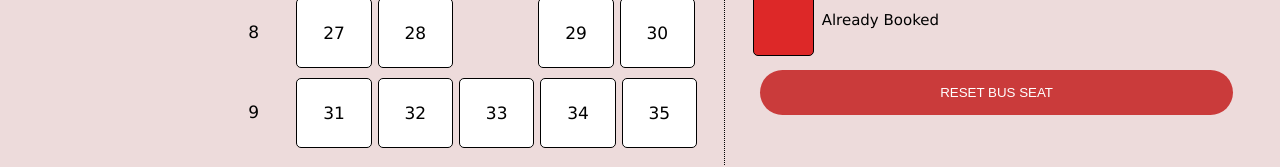
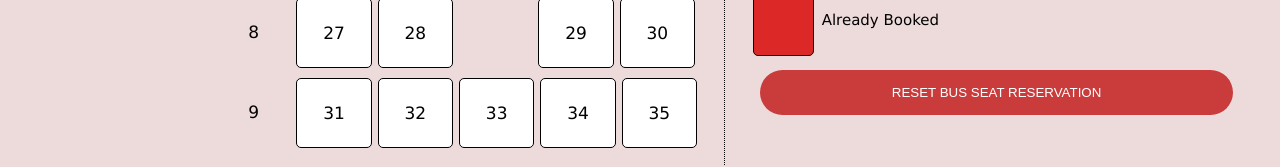
Before and after one commit to amiliadanielle/AWD-Seatwork-1-5-TA-25, a plain HTML site: page pages/page1/index.html in a window 1280 px wide. Shown: the part 750-917 px from the top of the page. Drawn offline with nearby package versions, Linux system fonts and the light colour scheme.

Commit message:
feat(bus1-page): implement dynamic seat booking with reset feature
Added seat selection functionality, total fare calculation, and reset button for Bus #1 page.

```diff
--- a/pages/page1/index.html
+++ b/pages/page1/index.html
@@ -47,7 +47,7 @@
                         </form>
 
                         <div id="legend"></div>
-                        <button id="reset-btn" type="button">Reset Bus Seat</button>
+                        <button id="reset-btn" type="button">Reset Bus Seat Reservation</button>
                     </div>
                 </div>
             </div>
```
